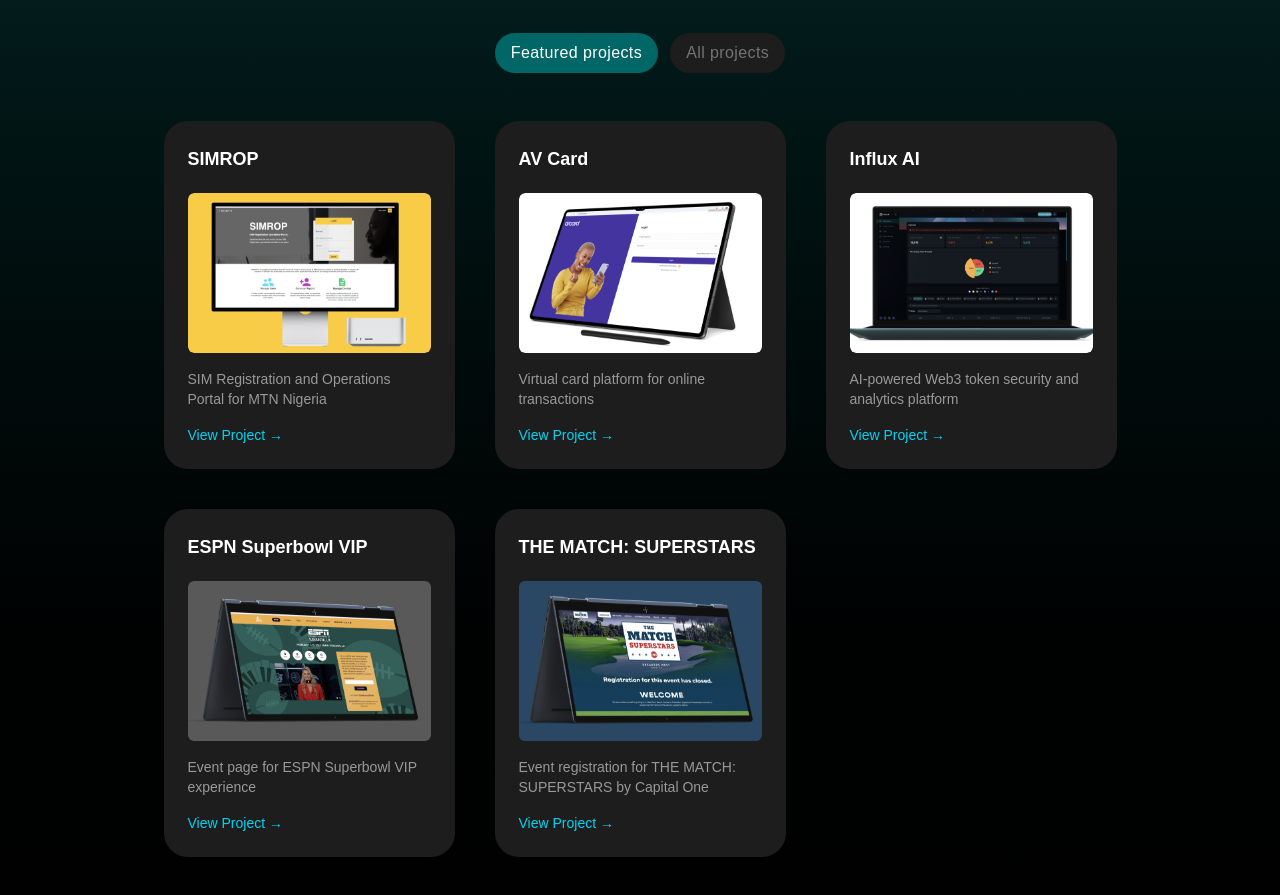
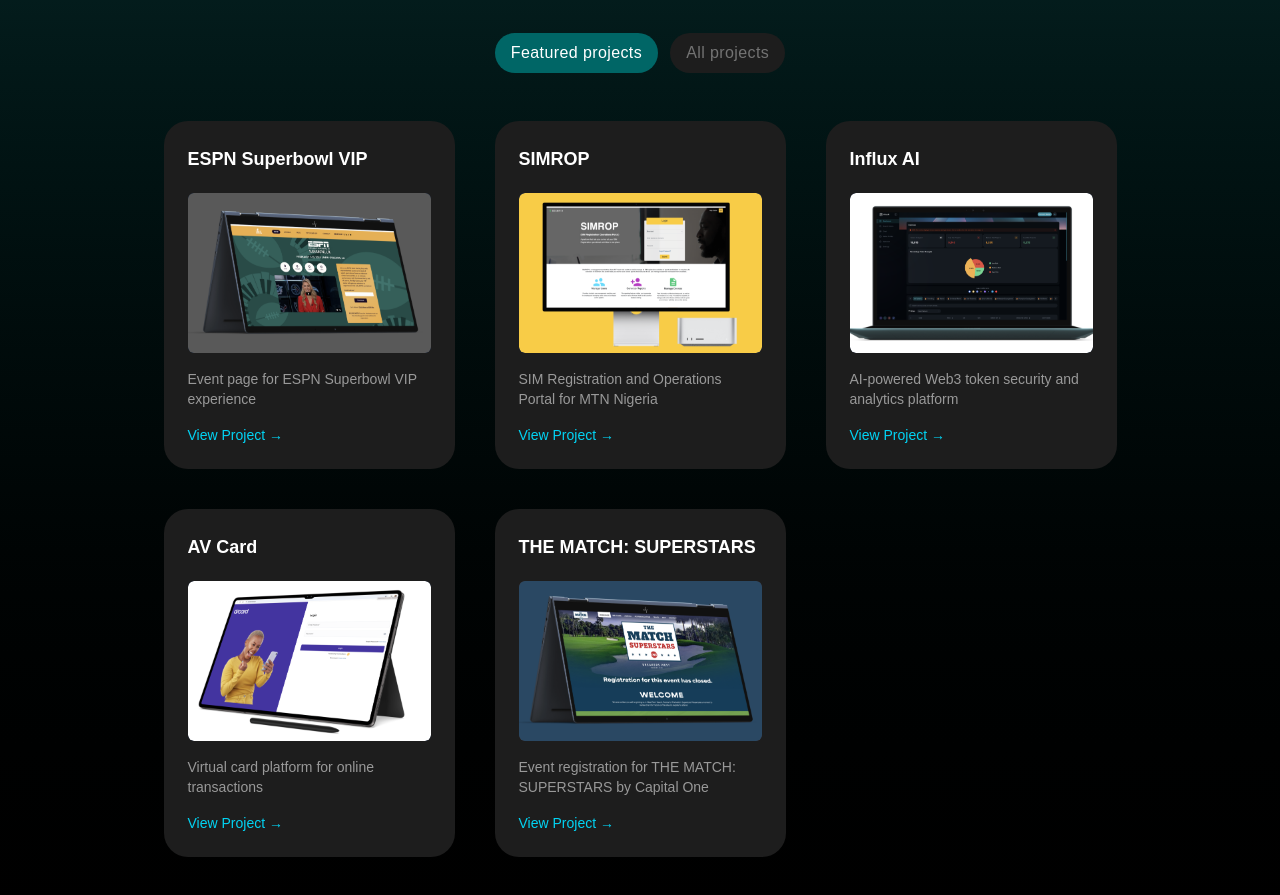
Before and after one commit to MrOrero/orero-portfolio, a Next.js app: page / in a window 1280 px wide. Shown: the part 1284-2179 px from the top of the page. Built offline with nearby package versions, Linux system fonts and the light colour scheme.

Commit message:
updated featured courses order

```diff
--- a/src/app/page.tsx
+++ b/src/app/page.tsx
@@ -332,20 +332,31 @@ export default function Home() {
                   description: "Social networking mobile application for crowdfunding and wishlisting",
                   image: "/projects/mysirigu.png",
                   link: "https://onelink.to/4vpnag",
-                },
-              ]
+                },              ]
                 .filter((project) =>
                   activeTab === "featured"
                     ? [
+                        "ESPN Superbowl VIP",
                         "THE MATCH: SUPERSTARS",
                         "SIMROP",
                         "Influx AI",
-
                         "AV Card",
-                        "ESPN Superbowl VIP",
                       ].includes(project.title)
                     : true
                 )
+                .sort((a, b) => {
+                  if (activeTab === "featured") {
+                    const featuredOrder = [
+                      "ESPN Superbowl VIP",
+                      "SIMROP",
+                      "Influx AI",
+                      "AV Card",
+                      "THE MATCH: SUPERSTARS",
+                    ];
+                    return featuredOrder.indexOf(a.title) - featuredOrder.indexOf(b.title);
+                  }
+                  return 0;
+                })
                 .map((project, idx) => (
                   <div
                     key={idx}
```
